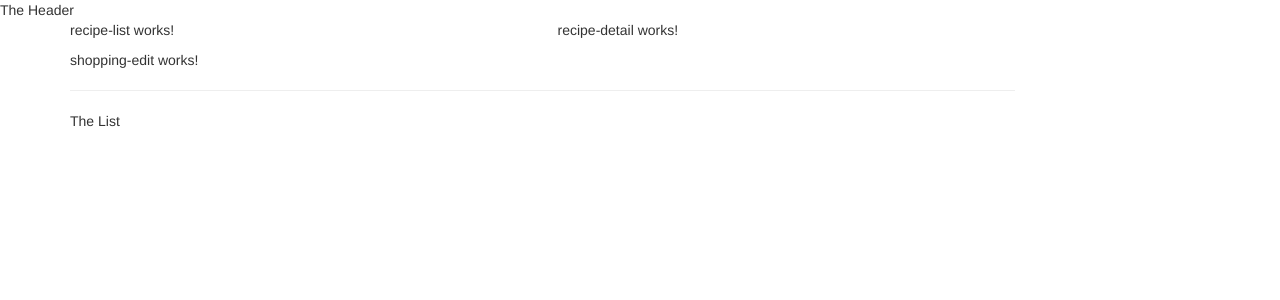
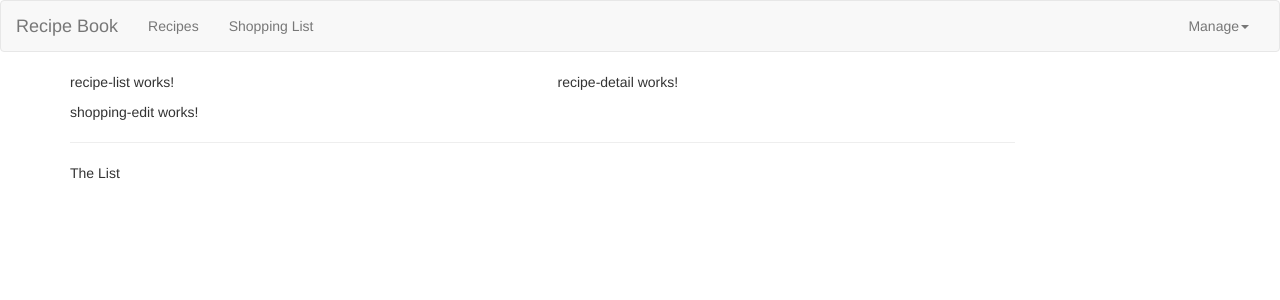
Before and after one commit to furkangok/udemy-project, an Angular app: page / in a window 1280 px wide. Shown: the top 300 px of the page. Built offline with nearby package versions, Linux system fonts and the light colour scheme.

Commit message:
update header componnet

```diff
--- a/src/app/header/header.component.html
+++ b/src/app/header/header.component.html
@@ -1 +1,35 @@
-<div>The Header</div>
+<nav class="navbar navbar-default">
+  <div class="container-fluid">
+    <div class="navbar-header">
+      <button
+        type="button"
+        class="navbar-toggle"
+        (click)="collapsed = !collapsed"
+      >
+        <span class="icon-bar" *ngFor="let iconBar of [1, 2, 3]"></span>
+      </button>
+      <a routerLink="/" class="navbar-brand">Recipe Book</a>
+    </div>
+    <div
+      class="navbar-collapse"
+      [class.collapse]="collapsed"
+      (window:resize)="collapsed = true"
+    >
+      <ul class="nav navbar-nav">
+        <li><a href="#">Recipes</a></li>
+        <li><a href="#">Shopping List</a></li>
+      </ul>
+      <ul class="nav navbar-nav navbar-right">
+        <li class="dropdown">
+          <a href="#" class="dropdown-toggle" role="button"
+            >Manage<span class="caret"></span
+          ></a>
+          <ul class="dropdown-menu">
+            <li><a href="#">Save Data</a></li>
+            <li><a href="#">Fetch Data</a></li>
+          </ul>
+        </li>
+      </ul>
+    </div>
+  </div>
+</nav>
--- a/src/app/header/header.component.ts
+++ b/src/app/header/header.component.ts
@@ -1,7 +1,9 @@
-import { Component } from "@angular/core";
+import { Component } from '@angular/core';
 
 @Component({
-  selector: "app-header",
-  templateUrl: "./header.component.html"
+  selector: 'app-header',
+  templateUrl: './header.component.html',
 })
-export class HeaderComponent {}
+export class HeaderComponent {
+  collapsed = true;
+}
```
